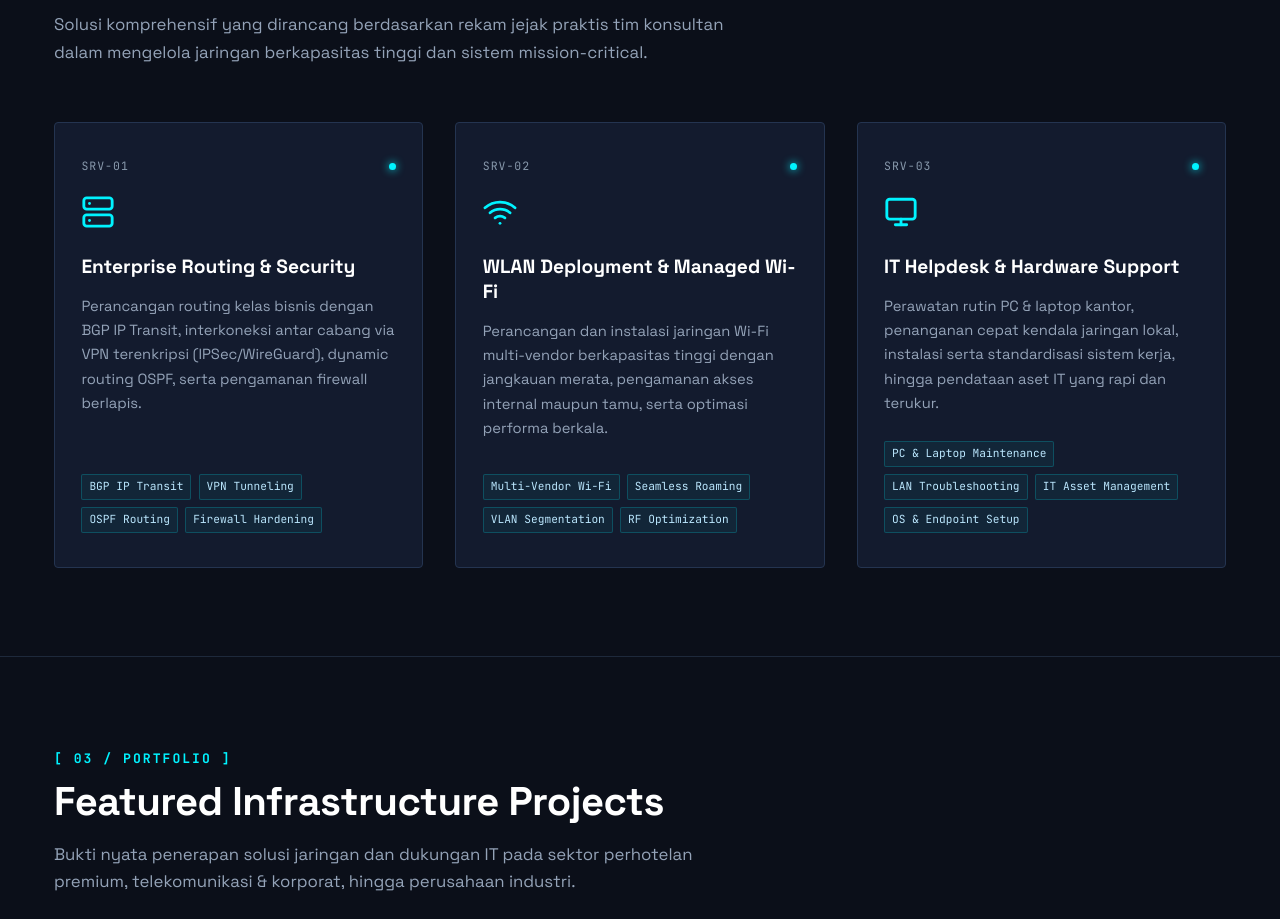
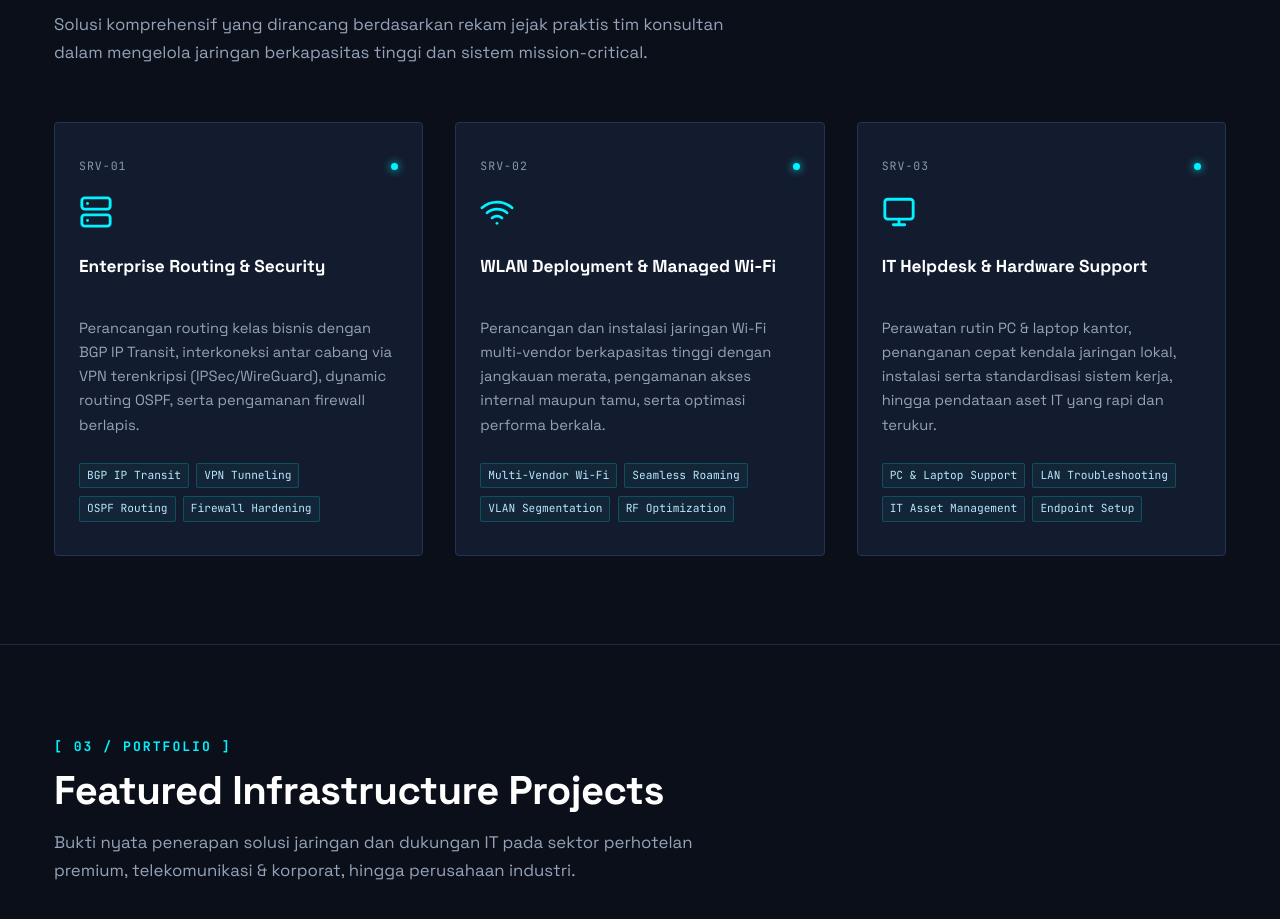
Before and after one commit to dioqtn-net/NetInfraPro, a plain HTML site: page index.html in a window 1280 px wide. Shown: the part 2113-3032 px from the top of the page. Drawn offline with Linux system fonts and the light colour scheme.

Commit message:
fix(ui): align service cards title baseline and tag rows

```diff
--- a/index.html
+++ b/index.html
@@ -308,7 +308,7 @@
                                 <line x1="12" y1="20" x2="12.01" y2="20"></line>
                             </svg>
                         </div>
-                        <h3 class="card-title">WLAN Deployment &amp; Managed Wi-Fi</h3>
+                        <h3 class="card-title">WLAN Deployment &amp; Managed Wi&#8209;Fi</h3>
                         <p class="card-text">
                             Perancangan dan instalasi jaringan Wi-Fi multi-vendor berkapasitas tinggi dengan jangkauan
                             merata, pengamanan akses internal maupun tamu, serta optimasi performa berkala.
@@ -341,10 +341,10 @@
                             serta standardisasi sistem kerja, hingga pendataan aset IT yang rapi dan terukur.
                         </p>
                         <div class="card-tags">
-                            <span>PC &amp; Laptop Maintenance</span>
+                            <span>PC &amp; Laptop Support</span>
                             <span>LAN Troubleshooting</span>
                             <span>IT Asset Management</span>
-                            <span>OS &amp; Endpoint Setup</span>
+                            <span>Endpoint Setup</span>
                         </div>
                     </article>
                 </div>
--- a/style.css
+++ b/style.css
@@ -787,7 +787,7 @@ body {
 .service-card {
     background: var(--bg-card);
     border: 1px solid var(--border-tech);
-    padding: 2.1rem 1.65rem;
+    padding: 2.1rem 1.5rem;
     border-radius: 4px;
     display: flex;
     flex-direction: column;
@@ -821,11 +821,12 @@ body {
 }
 
 .card-title {
-    font-size: 1.2rem;
+    font-size: clamp(1.08rem, 1.25vw, 1.15rem);
     font-weight: 700;
     color: #ffffff;
     margin-bottom: 0.85rem;
-    line-height: 1.3;
+    line-height: 1.35;
+    min-height: 2.7em;
 }
 
 .card-text {
@@ -1727,6 +1728,7 @@ select.cyber-input option {
         gap: 1.5rem;
     }
 
+    .card-title,
     .project-title {
         min-height: auto;
     }
```
